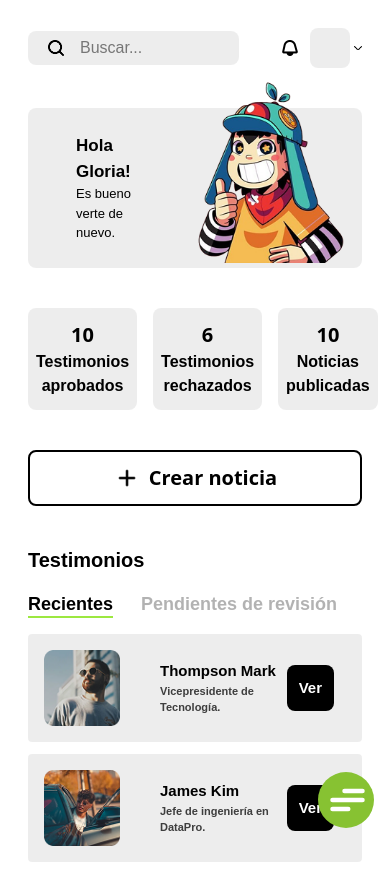
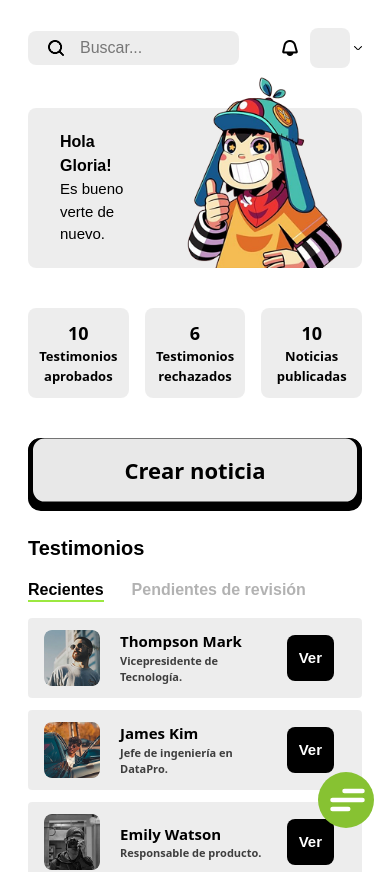
Before and after one commit to Juan-Lozano-M/GODPROYECTO, a React (Vite) app: page /home in a window 390 px wide. Shown: the top 872 px of the page. Built offline with nearby package versions, Linux system fonts and the light colour scheme.

Commit message:
Boton Cartoon y finaliza diseño responsive

```diff
--- a/src/components/StatCard.jsx
+++ b/src/components/StatCard.jsx
@@ -1,8 +1,8 @@
 const StatCard = ({ value, label, bgColor = "bg-black/7" }) => {
     return (
       <div className={`${bgColor} rounded-lg flex items-center justify-center flex-col text-center w-full mt-10 sm:mt-15 xl:mt-0`}>
-        <h1 className="text-[20px] sm:text-3xl xl:text-[33px] 2xl:text-[40px] font-black mt-3 xl:mt-5 2xl:mt-3">{value}</h1>
-        <h1  style={{ fontFamily: "'Mint Sans', sans-serif" }} className="sm:text-lg xl:text-[17px] mx-2 font-black flex 2xl:mx-11 mb-3 xl:mb-4">{label}</h1>
+        <h1 className="text-[18px] sm:text-3xl xl:text-[33px] 2xl:text-[40px] font-black mt-3 xl:mt-5 2xl:mt-3">{value}</h1>
+        <h1 className="text-[13px] sm:text-lg xl:text-[17px] mx-2 font-black flex 2xl:mx-11 mb-3 xl:mb-4">{label}</h1>
       </div>
     );
   };
--- a/src/components/TestimonialCard.jsx
+++ b/src/components/TestimonialCard.jsx
@@ -1,11 +1,11 @@
 const TestimonialCard = ({ image, name, title }) => {
   return (
-    <div className="flex items-center w-full h-27 bg-black/7 rounded-sm">
-      <img src={image} className="w-19 rounded-lg ml-4" alt={`Imagen de ${name}`} />
+    <div className="flex items-center w-full h-20 sm:h-27 bg-black/7 rounded-sm">
+      <img src={image} className="w-14 sm:w-19 rounded-lg ml-4" alt={`Imagen de ${name}`} />
       <div className="flex justify-between items-center w-full h-full">
-        <div className="ml-10">
-            <h1 style={{ fontFamily: "'Mint Sans', sans-serif" }} className="text-[15px] sm:text-[20px] xl:text-[18px] 2xl:text-[21px] font-bold">{name}</h1>
-            <p style={{ fontFamily: "'Quicksand', sans-serif" }} className="text-[11px] sm:text-[15px] xl:text-[12px] 2xl:text-[15px] font-bold mr-2 text-[#3E3E3E]">{title}</p>
+        <div className="ml-5 sm:ml-10">
+            <h1 className="text-[15px] sm:text-[20px] xl:text-[18px] 2xl:text-[21px] font-bold">{name}</h1>
+            <p className="text-[11px] sm:text-[15px] xl:text-[12px] 2xl:text-[15px] font-bold mr-2 text-[#3E3E3E]">{title}</p>
         </div>
         <div className="flex items-center justify-center bg-black p-3 rounded-lg w-auto mr-7 ">
         <h1
--- /dev/null
+++ b/src/components/buttons/CartoonButton.jsx
@@ -0,0 +1,123 @@
+import React from 'react';
+import styled from 'styled-components';
+
+const CartoonButton = () => {
+  return (
+    <StyledWrapper>
+      <button>
+        <span className="button_top"> Crear noticia </span>
+      </button>
+    </StyledWrapper>
+  );
+}
+
+const StyledWrapper = styled.div`
+  button {
+    --button_radius: 0.75em;
+    --button_color: #e8e8e8;
+    --button_outline_color: #000000;
+    --hover_offset: 4px;
+    --active_offset: 2px;
+    --shadow_color: rgba(0, 0, 0, 0.5);
+    --glitch_offset: 2px;
+
+    font-size: 17px;
+    font-weight: bold;
+    border: none;
+    width: 100%;
+    border-radius: var(--button_radius);
+    background: var(--button_outline_color);
+    position: relative;
+    cursor: pointer;
+    transition: all 0.2s cubic-bezier(0.23, 1, 0.32, 1);
+    overflow: hidden;
+  }
+
+  .button_top {
+    display: block;
+    box-sizing: border-box;
+    border: 5px solid var(--button_outline_color);
+    border-radius: var(--button_radius);
+    padding: 15px;
+    font-size: 22px;
+    background: var(--button_color);
+    color: var(--button_outline_color);
+    transform: translateY(-0.2em);
+    transition: transform 0.2s cubic-bezier(0.23, 1, 0.32, 1);
+  }
+
+  button:hover {
+    box-shadow: var(--hover_offset) var(--hover_offset) 0 var(--shadow_color);
+    transform: translate(
+      calc(-1 * var(--hover_offset)),
+      calc(-1 * var(--hover_offset))
+    );
+  }
+
+  button:hover .button_top {
+    transform: translateY(-0.33em);
+  }
+
+  button:active .button_top {
+    transform: translateY(0);
+  }
+
+  button:active {
+    box-shadow: var(--active_offset) var(--active_offset) 0 var(--shadow_color);
+    transform: translate(
+      calc(-1 * var(--active_offset)),
+      calc(-1 * var(--active_offset))
+    );
+  }
+
+  button:focus {
+    outline: none;
+    box-shadow: 0 0 0 2px var(--button_outline_color),
+      inset 0 0 0 2px var(--button_color);
+  }
+
+  /* Brutalist hover effect */
+  button::before,
+  button::after {
+    content: attr(data-content);
+    position: absolute;
+    top: 0;
+    left: 0;
+    right: 0;
+    bottom: 0;
+    background: var(--button_color);
+    color: var(--button_outline_color);
+    display: flex;
+    align-items: center;
+    justify-content: center;
+    transition: all 0.2s cubic-bezier(0.23, 1, 0.32, 1);
+    overflow: hidden;
+    border-radius: var(--button_radius);
+    opacity: 0;
+  }
+
+  /* Brutalist active effect */
+  button:active::before,
+  button:active::after {
+    transform: none;
+  }
+
+  /* Additional brutalist flair */
+  @keyframes brutalistShake {
+    0%,
+    100% {
+      transform: translateX(0) translateY(0);
+    }
+    25% {
+      transform: translateX(-2px) translateY(-2px) rotate(-1deg);
+    }
+    75% {
+      transform: translateX(2px) translateY(2px) rotate(1deg);
+    }
+  }
+
+  button:hover {
+    animation: brutalistShake 0.4s cubic-bezier(0.36, 0.07, 0.19, 0.97) both;
+  }`;
+
+export default CartoonButton;
--- a/src/pages/Admin/Home.jsx
+++ b/src/pages/Admin/Home.jsx
@@ -7,14 +7,14 @@ import Sidebar from "../../components/Sidebar";
 import TestimonialCard from "../../components/TestimonialCard";
 import StatCard from "../../components/StatCard";
 import Estadisticas from "../../components/Estadisticas";
+import CartoonButton from "../../components/buttons/CartoonButton";
 
 // Importando los assets necesarios
-import iconFilter from "../../assets/icons/iconFilter.png";
 import iconSearch from "../../assets/icons/iconSearch.png";
 import iconNotification from "../../assets/icons/iconNotification.png";
 import iconAnguloAbajo from "../../assets/icons/iconAnguloAbajo.png";
-import iconMas from "../../assets/icons/iconMas.png";
 import imagenBienvenida from "../../assets/images/imagenBienvenida.png";
+import { Button } from "@mui/material";
 
 const Home = () => {
   const [activeTab, setActiveTab] = useState("nuevos");
@@ -85,12 +85,12 @@ const Home = () => {
 
         {/* Saludo */}
         <div className="flex items-center justify-center rounded-lg w-full mt-10 sm:mt-15 h-40 sm:h-51 bg-black/7">
-          <div className="ml-12 sm:ml-0 ">
-            <h1 style={{ fontFamily: "'Mint Sans', sans-serif" }} className="font-bold text-[17px] sm:text-3xl">Hola Gloria!</h1>
-            <p style={{ fontFamily: "'Quicksand', sans-serif" }} className="font-medium text-[13px] sm:text-lg">Es bueno verte de nuevo.</p>
+          <div className="ml-8 sm:ml-0 ">
+            <h1 style={{ fontFamily: "'Mint Sans', sans-serif" }} className="font-bold basis-[10px] sm:text-3xl shrink-0">Hola Gloria!</h1>
+            <p style={{ fontFamily: "'Quicksand', sans-serif" }} className="font-medium text-[15px]">Es bueno verte de nuevo.</p>
           </div>
           <div>
-            <img src={imagenBienvenida} className="w-85 sm:w-65 mb-8" alt="Imagen bienvenida" />
+            <img src={imagenBienvenida} className="max-w-[212px] sm:max-w-[257px] shrink-0 grow-0 object-contain mb-8 sm:flex sm:w-65 " alt="Imagen bienvenida" />
           </div>
         </div>
 
@@ -119,9 +119,8 @@ const Home = () => {
           </div>
 
           {/* Sección de agregar noticia */}
-          <div className="flex justify-center items-center mt-10 sm:mt-15 xl:mt-17 w-full h-14 sm:h-18 border-2 rounded-lg gap-2">
-            <img src={iconMas} className="h-7 sm:h-9" alt="Icono de agregar noticia" />
-            <h1 className="text-xl sm:text-2xl font-bold">Crear noticia</h1>
+          <div className="mt-10 sm:mt-15 xl:mt-17 w-full h-14 sm:h-18 gap-2">
+            <CartoonButton />
           </div>
 
           {/* Sección de testimonios */}
@@ -132,7 +131,7 @@ const Home = () => {
                 ref={(el) => setTabRef("nuevos", el)}
                 onClick={() => setActiveTab("nuevos")}
                 style={{ fontFamily: "'Mint Sans', sans-serif" }}
-                className={` text-lg ${activeTab === "pendientes" ? "text-[#0000004D]" : "text-black"}`}
+                className={` sm:text-lg ${activeTab === "pendientes" ? "text-[#0000004D]" : "text-black"}`}
               >
                 Recientes
               </button>
@@ -140,7 +139,7 @@ const Home = () => {
                 ref={(el) => setTabRef("pendientes", el)}
                 onClick={() => setActiveTab("pendientes")}
                 style={{ fontFamily: "'Mint Sans', sans-serif" }}
-                className={`text-lg ${activeTab === "nuevos" ? "text-[#0000004D]" : "text-black"}`}
+                className={` sm:text-lg ${activeTab === "nuevos" ? "text-[#0000004D]" : "text-black"}`}
               >
                 Pendientes de revisión
               </button>
@@ -192,7 +191,7 @@ const Home = () => {
           </div>
 
           {/* Estadísticas - Solo visible en xl */}
-          <div className="hidden xl:flex xl:flex-col mt-25">
+          <div className="hidden xl:flex xl:flex-col mt-17">
             <h1 style={{ fontFamily: "'Mint Sans', sans-serif" }} className="font-bold text-2xl mb-5"> Estadisticas </h1>
             <h1 style={{ fontFamily: "'Quicksand', sans-serif" }} className=" text-lg mb-5"> Tasa de aprobacion de testimonios </h1>
             <Estadisticas/>
```
